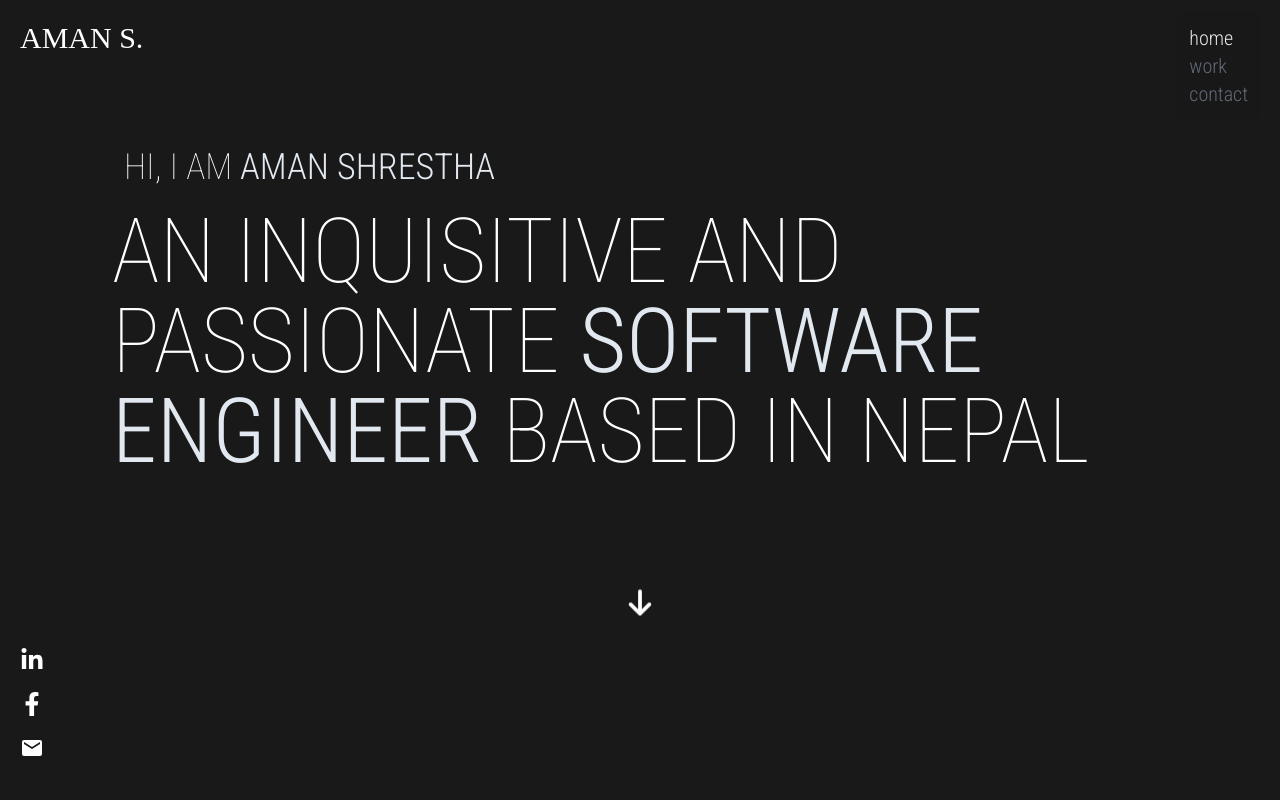
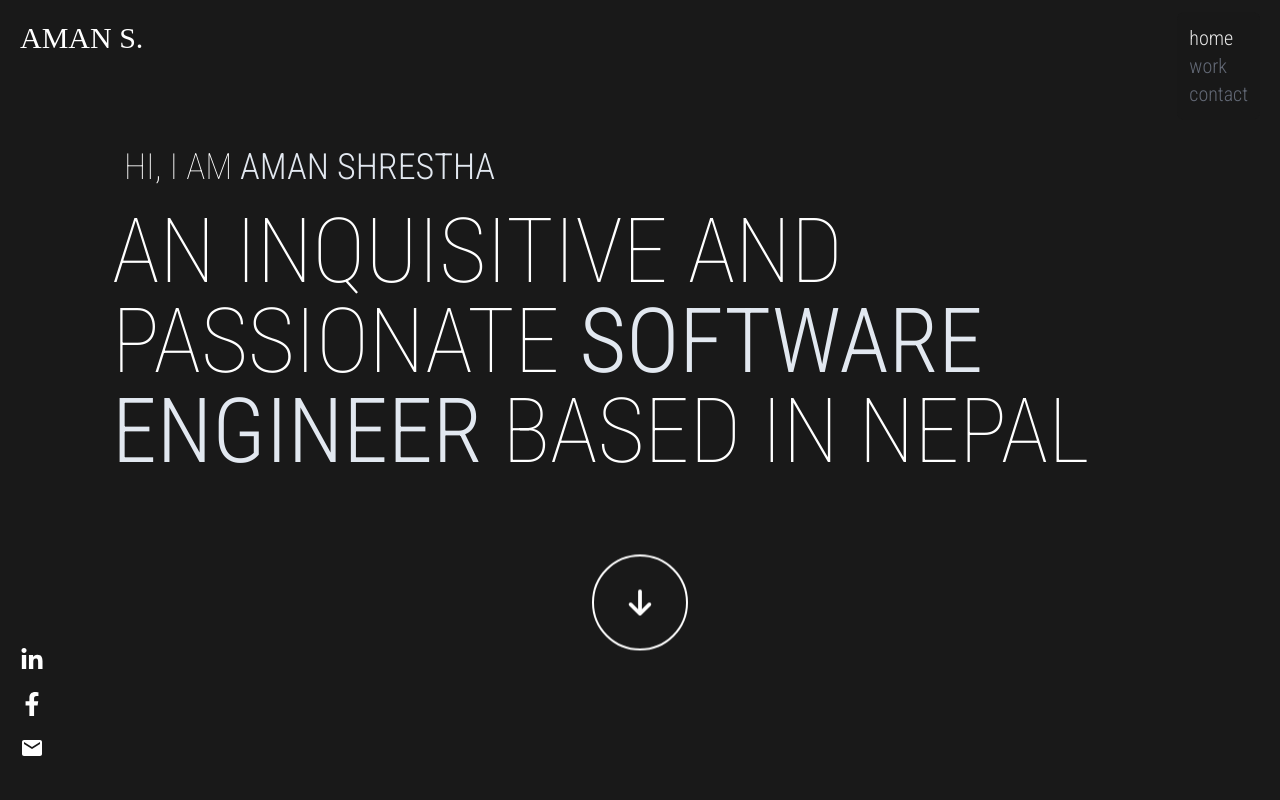
Before and after one commit to Aman147181/MyPortfolio, a React (Vite) app: page / in a window 1280 px wide. Shown: the top 800 px of the page. Built offline with nearby package versions, Linux system fonts and the light colour scheme; a web font is replaced by a local one.

Commit message:
almost finish

```diff
--- a/src/components/Home.jsx
+++ b/src/components/Home.jsx
@@ -32,7 +32,7 @@ const Home = () => {
           const section = document.getElementById("work");
           section.scrollIntoView({ behavior: "smooth" });
         }}
-        className=" w-16 h-16 sm:w-24 sm:h-24 mt-32 text-medium text-3xl sm:hover:text-black duration-700 sm:hover:bg-white animate-bounce flex items-center justify-center  introduction opacity-0 translate-y-10 rounded-full border-white border-1 "
+        className=" w-16 h-16 sm:w-24 sm:h-24 mt-32 text-medium text-3xl sm:hover:text-black duration-700 sm:hover:bg-white animate-bounce flex items-center justify-center  introduction opacity-0 translate-y-10 rounded-full border-white border-2 "
       >
         <FaArrowDown />
       </div>
```
